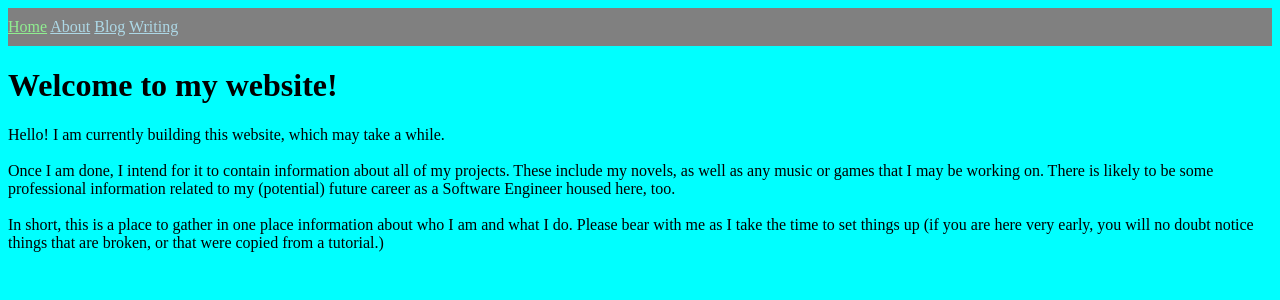
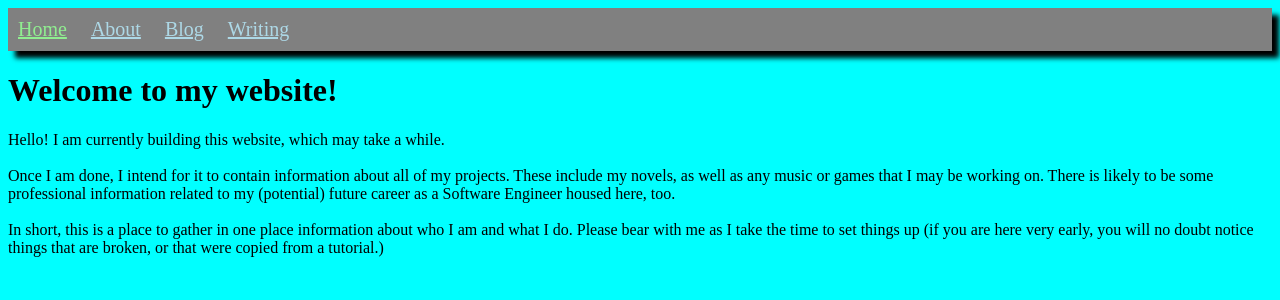
Before and after one commit to sschreyer/sschreyer.github.io, a Jekyll site: the page built from index.html, in a window 1280 px wide. Shown: the top 300 px of the page. Built offline with Jekyll 4.4.1, drawn with Linux system fonts in a browser that asks for light colours.

Commit message:
Added drop shadow to the nav bar. Other small adjustments made to the nav bar.

```diff
--- a/_sass/main.scss
+++ b/_sass/main.scss
@@ -12,8 +12,14 @@ nav {
     width: 100%;
     padding-top: 10px;
     padding-bottom: 10px;
+    box-shadow: 7px 7px 5px black;
 }
 
 nav a {
+    // link text
     color: lightblue;
+    font-size: 20px;
+    // separating links
+    padding-right: 10px;
+    padding-left:  10px;
 }
```
